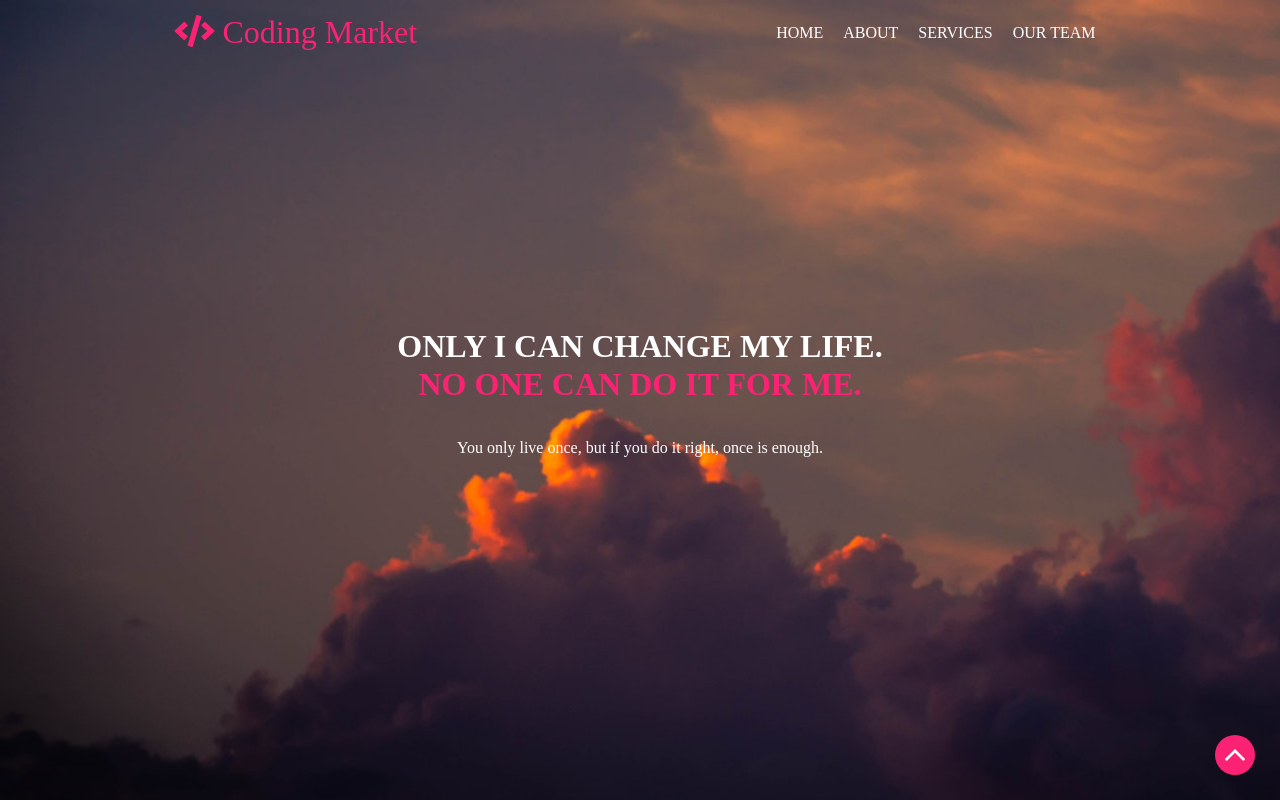
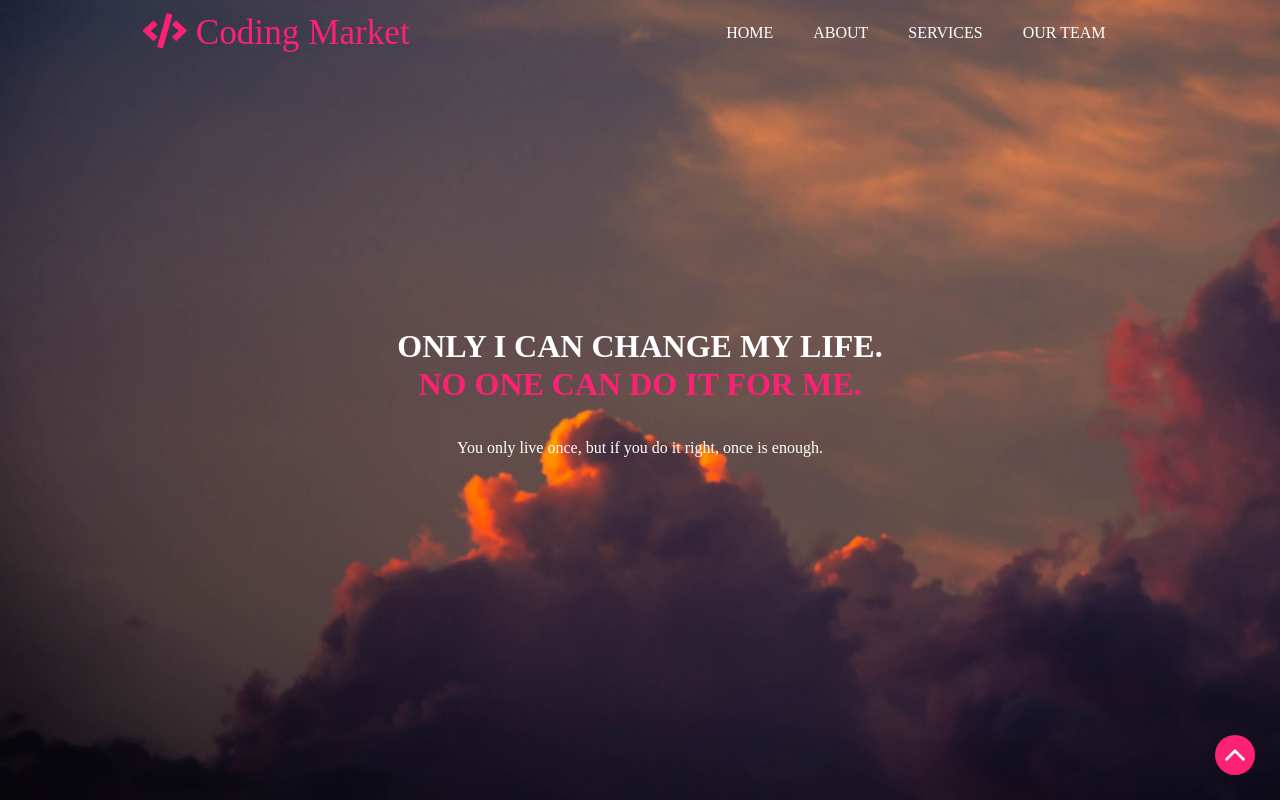
Before and after one commit to Jimgeo98/React.js-Landing-page, a React (Create React App) app: page / in a window 1280 px wide. In both pictures the pointer is over the element "Coding Market". Shown: the top 800 px of the page. Built offline with nearby package versions, Linux system fonts and the light colour scheme; a web font is replaced by a local one.

Commit message:
version 1.0.1

```diff
--- a/src/Components/Arrow.module.css
+++ b/src/Components/Arrow.module.css
@@ -13,6 +13,7 @@
 	background: #fb2274;
 	border-radius: 50%;
 	color: blue;
+	transition: width 0.5s, height 0.5s, transform 0.5s;
 }
 
 .arrow img{
--- a/src/Components/Header.module.css
+++ b/src/Components/Header.module.css
@@ -15,8 +15,16 @@
 	color: #fb2274;
 }
 
+.logo:hover{
+	transform: scale(1.1);
+}
+
 .navbar_items ul{
 	display: flex;
+}
+
+.navbar_items:hover{
+	transform: scale(1.1);
 }
 
 .navbar_items ul li{
@@ -26,6 +34,7 @@
 .navbar_items ul li a{
 	text-transform: uppercase;
 	color: #fff;
+	padding: 10px;
 }
 
 .navbar_items ul li a:hover{
@@ -54,4 +63,8 @@
 		padding: 10px;
 	}
 
+	.navbar_items:hover{
+		transform: scale(1.1);
+	}
+
 }
```
